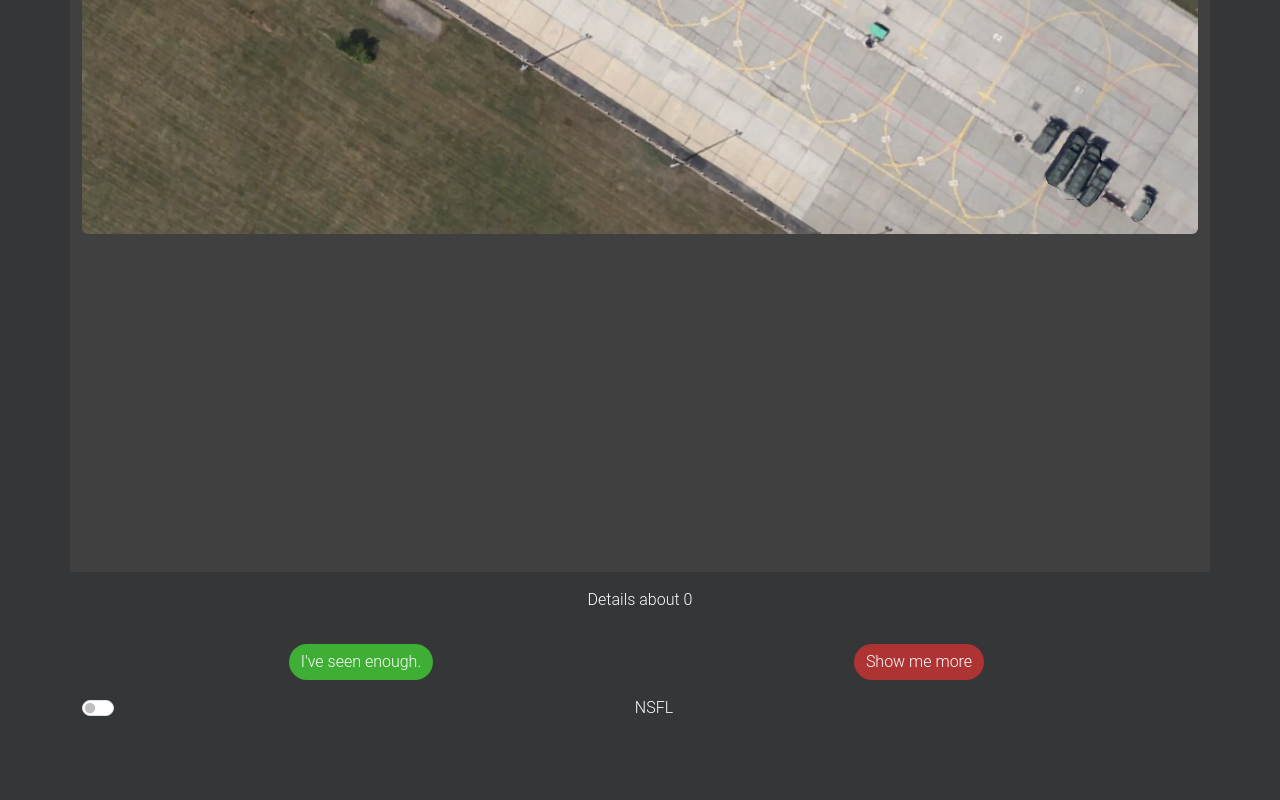
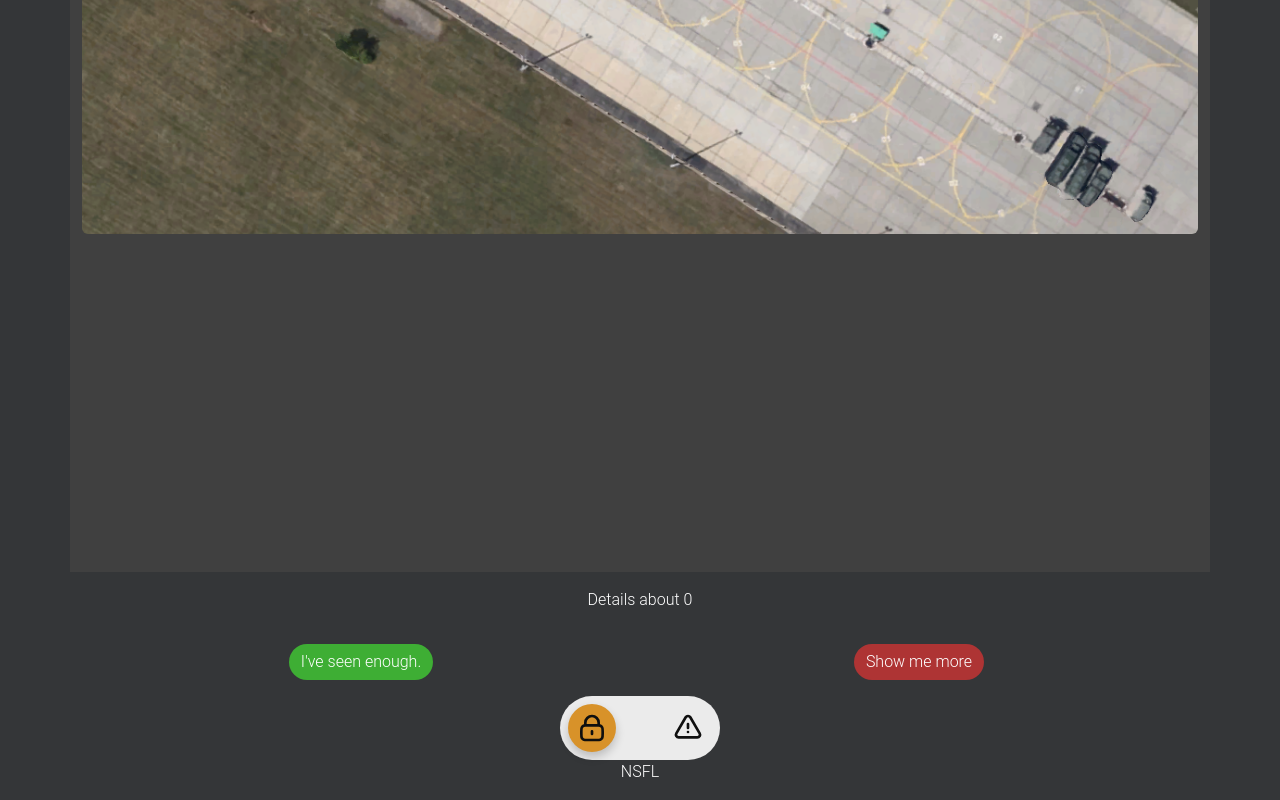
Before and after one commit to The-October-Team/7th-of-october, a React (Create React App) app: page / in a window 1280 px wide. Shown: the part 874-1674 px from the top of the page. Before the commit the page ends 1596 px from the top, so only its background shows below. Built offline with nearby package versions, Linux system fonts and the light colour scheme; a web font is replaced by a local one.

Commit message:
Added cool NSFL switch

```diff
--- a/src/App.tsx
+++ b/src/App.tsx
@@ -62,11 +62,42 @@ function MainContent({
                         </Button>
                     </Col>
                 </Row>
-                <Row className="mt-3">
-                    <div className="form-check form-switch">
-                        <input className="form-check-input" type="checkbox" role="switch" id="flexSwitchCheckDefault"/>
-                        <label className="form-check-label" htmlFor="flexSwitchCheckDefault">NSFL</label>
-                    </div>
+                <Row className="mt-3 justify-content-center" >
+                    <input type="checkbox" id="nsfw-toggle" />
+                    <label className="shadow-none" htmlFor="nsfw-toggle" id="nsfw-label">
+                        <svg
+                            id="warning"
+                            viewBox="0 0 24 24"
+                            fill="none"
+                            xmlns="http://www.w3.org/2000/svg"
+                        >
+                            <path
+                                d="M12 15H12.01M12 12V9M4.98207 19H19.0179C20.5615 19 21.5233 17.3256 20.7455 15.9923L13.7276 3.96153C12.9558 2.63852 11.0442 2.63852 10.2724 3.96153L3.25452 15.9923C2.47675 17.3256 3.43849 19 4.98207 19Z"
+                                stroke="#0f0f0f"
+                                strokeWidth="2"
+                                strokeLinecap="round"
+                                strokeLinejoin="round"
+                            />
+                        </svg>
+
+                        <svg
+                            id="lock"
+                            viewBox="0 0 24 24"
+                            fill="none"
+                            xmlns="http://www.w3.org/2000/svg"
+                        >
+                            <path
+                                d="M12 14.5V16.5M7 10.0288C7.47142 10 8.05259 10 8.8 10H15.2C15.9474 10 16.5286 10 17 10.0288M7 10.0288C6.41168 10.0647 5.99429 10.1455 5.63803 10.327C5.07354 10.6146 4.6146 11.0735 4.32698 11.638C4 12.2798 4 13.1198 4 14.8V16.2C4 17.8802 4 18.7202 4.32698 19.362C4.6146 19.9265 5.07354 20.3854 5.63803 20.673C6.27976 21 7.11984 21 8.8 21H15.2C16.8802 21 17.7202 21 18.362 20.673C18.9265 20.3854 19.3854 19.9265 19.673 19.362C20 18.7202 20 17.8802 20 16.2V14.8C20 13.1198 20 12.2798 19.673 11.638C19.3854 11.0735 18.9265 10.6146 18.362 10.327C18.0057 10.1455 17.5883 10.0647 17 10.0288M7 10.0288V8C7 5.23858 9.23858 3 12 3C14.7614 3 17 5.23858 17 8V10.0288"
+                                stroke="#0f0f0f"
+                                strokeWidth="2"
+                                strokeLinecap="round"
+                                strokeLinejoin="round"
+                            />
+                        </svg>
+                    </label>
+                    <p>
+                        NSFL
+                    </p>
                 </Row>
             </Container>
         </Container>
--- a/src/index.css
+++ b/src/index.css
@@ -47,3 +47,75 @@ code {
 .img-fluid {
   border-radius: 0.75rem;
 }
+
+#nsfw-label {
+    width: 10rem;
+    aspect-ratio: 5/2;
+    position: relative;
+    display: block;
+    background: #ebebeb;
+    border-radius: 100vw;
+    box-shadow: inset 0px 3px 10px rgba(0,0,0,0.4), inset 0px -5px rgba(255,255,255,0.4);
+    cursor: pointer;
+    transition: 300ms cubic-bezier(0, 0, 0.1, 1);
+}
+
+#nsfw-label:after{
+    content: "";
+    width: 3rem;
+    height: 3rem;
+    position: absolute;
+    top: 0.5rem;
+    left: 0.5rem;
+    background: #d89229;
+    border-radius: 5.5rem;
+    box-shadow: 0px 5px 10px rgba(0,0,0,0.2);
+    transition: 500ms cubic-bezier(1, 0, 0, 1);
+}
+
+#nsfw-toggle {
+    width: 0;
+    height: 0;
+    visibility: hidden;
+}
+
+#nsfw-toggle:checked + #nsfw-label {
+    background: #242424;
+}
+
+#nsfw-toggle:checked + #nsfw-label:after {
+    left: 9.46rem;
+    transform: translateX(-100%);
+    background: #cd0000;
+}
+
+#nsfw-label:active:after {
+    width: 2rem;
+}
+
+#nsfw-label svg {
+    position: absolute;
+    width: 2rem;
+    top: 1rem;
+    z-index: 100;
+}
+
+#nsfw-label svg#lock {
+    left: 1rem;
+    fill: #d89229;
+    transition: 500ms cubic-bezier(0.7,0, 0.3, 1);
+}
+
+#nsfw-label svg#warning {
+    right: 1rem;
+    fill: #ebebeb;
+    transition: 500ms cubic-bezier(0.7,0, 0.3, 1);
+}
+
+#nsfw-toggle:checked + #nsfw-label svg#warning {
+    fill: #cd0000;
+}
+
+#nsfw-toggle:checked + #nsfw-label svg#lock {
+    fill:white;
+}
```
